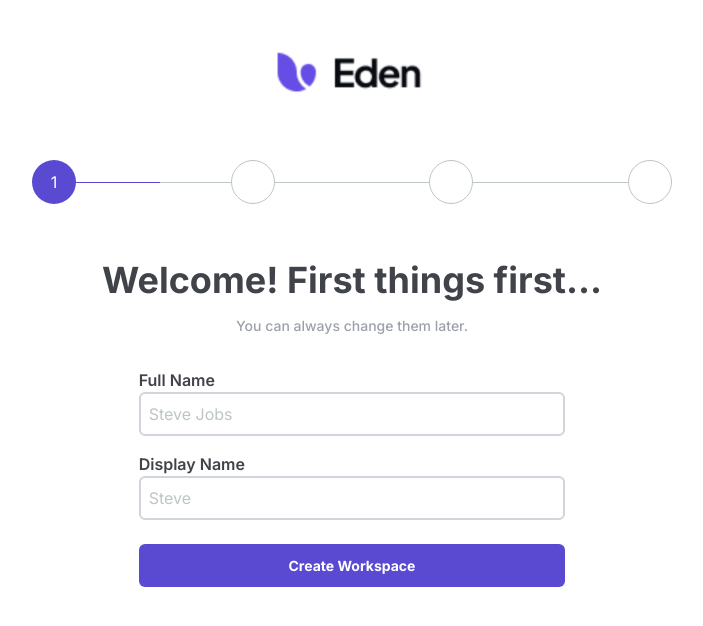
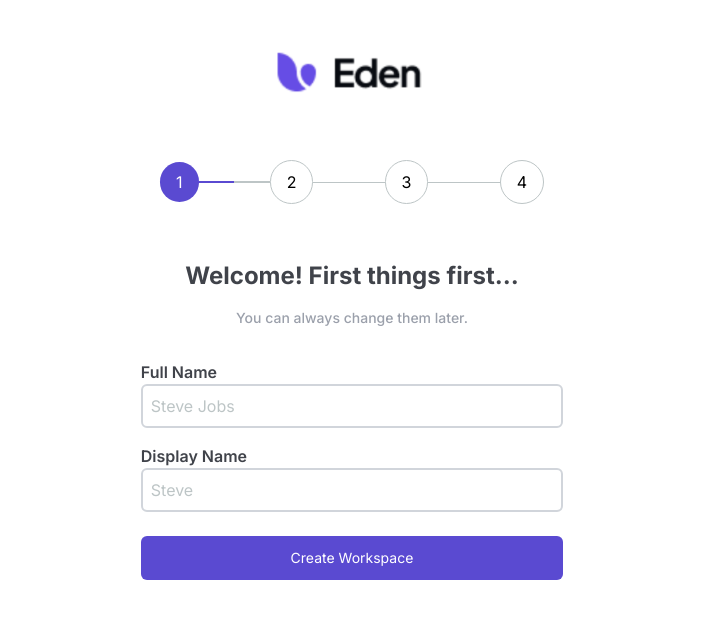
Before and after one commit to goofy1916/onboarding-ui, a Next.js app: page / in a window 1280 px wide. Shown: the top 626 px of the page, without its empty margins (288-991 px from the left). Built offline with nearby package versions, Linux system fonts and the light colour scheme.

Commit message:
Made stepper reusable and improved ui details.

```diff
--- a/components/ProcessStepper.js
+++ b/components/ProcessStepper.js
@@ -1,74 +1,54 @@
 import React from 'react';
 
-const ProcessStepper = ({ step, setCurrentStep }) => {
+const ProcessStepper = ({ NoOfSteps, step, setCurrentStep }) => {
   function changeStep(chosenStep) {
     if (chosenStep <= step) {
       setCurrentStep(chosenStep);
     }
   }
 
-  return (
-    <div className='w-3/4 my-14 h-[44px] mx-auto flex justify-center relative'>
-      <div className='flex w-full justify-between'>
+  function getSteps() {
+    var stepComponents = [];
+    for (var stepIndex = 1; stepIndex <= NoOfSteps; stepIndex++) {
+      stepComponents.push(
+        <>
           <div
-        onClick={() => changeStep(1)}
+            key={stepIndex}
+            onClick={() => changeStep(stepIndex)}
             className={
-            'cursor-pointer relative h-11 w-11 rounded-full z-10 flex items-center justify-center ' +
-            (step >= 1
-              ? 'bg-primary text-white'
-              : 'bg-white border-textsecondary text-black')
-          }
-        >
-          1
-        </div>
-        <div
-        onClick={() => changeStep(2)}
-          className={
-            'cursor-pointer relative h-11 w-11 rounded-full z-10 flex items-center text-white justify-center ' +
-            (step >= 2
+              'cursor-pointer relative aspect-square p-2 px-4 rounded-full z-10 flex items-center justify-center ' +
+              (step >= stepIndex
                 ? 'bg-primary text-white'
                 : 'bg-white border border-textsecondary text-black')
             }
           >
-          2
+            {stepIndex}
           </div>
+          {stepIndex != NoOfSteps && (
             <div
-        onClick={() => changeStep(3)}
               className={
-            'cursor-pointer relative h-11 w-11 rounded-full z-10 bg-primary flex items-center text-white justify-center ' +
-            (step >= 3
-              ? 'bg-primary text-white'
-              : 'bg-white border border-textsecondary text-black')
+                `h-[2px] z-10 w-full ` +
+                (stepIndex == step
+                  ? 'progress-bar-half'
+                  : stepIndex < step
+                  ? 'progress-bar-full'
+                  : '')
               }
-        >
-          3
-        </div>
-        <div
-        onClick={() => changeStep(4)}
-          className={
-            'cursor-pointer relative h-11 w-11 rounded-full z-10 bg-primary flex items-center text-white justify-center ' +
-            (step == 4
-              ? 'bg-primary text-white'
-              : 'bg-white border border-textsecondary text-black')
+            ></div>
+          )}
+        </>
+      );
     }
-        >
-          4
-        </div>
+    return stepComponents;
+  }
+
+  return (
+    <div className='w-full my-14 h-[44px] mx-auto flex justify-center relative'>
+      <div className='flex w-full h-full items-center justify-between'>
+        {NoOfSteps > 0 && getSteps()}
       </div>
       <div className='absolute top-1/2 w-full'>
         <div className='absolute h-[1px] z-0 bg-textsecondary w-full'></div>
-        <div
-          className={
-            'absolute h-[1px] z-0 bg-primary ' +
-            (step == 1
-              ? 'w-1/5'
-              : step == 2
-              ? 'w-1/2'
-              : step == 3
-              ? 'w-4/5'
-              : 'w-full')
-          }
-        ></div>
       </div>
     </div>
   );
--- a/components/SuccessStep.js
+++ b/components/SuccessStep.js
@@ -1,15 +1,14 @@
 import React from 'react';
 import { RiCheckFill } from 'react-icons/ri';
 
-const SuccessStep = ({userName, setCurrentStep }) => {
+const SuccessStep = ({ userName, step, setCurrentStep }) => {
+  return (
+    <div className='mt-20'>
+      <div className='w-16 h-16 mx-auto rounded-full flex items-center justify-center bg-primary'>
+        <RiCheckFill size={20} className='text-white' />
+      </div>
 
-  return (
-    <div>
-        <div className='w-16 h-16 mx-auto rounded-full flex items-center justify-center bg-primary'>
-            <RiCheckFill size={20} className='text-white'/>
-        </div>
-
-      <div className='mt-6 text-secondary text-center font-bold text-4xl'>
+      <div className='mt-12 text-secondary text-center font-bold text-2xl'>
         Congratulations, {userName}!
       </div>
       <div className='text-textSubTitle font-medium mt-4 text-sm mx-2 text-center'>
@@ -17,14 +16,14 @@ const SuccessStep = ({userName, setCurrentStep }) => {
       </div>
       <div
         className='bg-primary rounded-md mt-6
-          text-sm font-bold text-white w-2/3 mx-auto h-[43px]'
+          text-sm font-bold text-white w-[55%] mx-auto h-[44px]'
       >
         <button
-          onClick={() => setCurrentStep(1)}
+          onClick={() => alert("Congrats")}
           type='submit'
-          className='flex w-full h-full items-center justify-center'
+          className='flex w-full h-full font-normal items-center justify-center'
         >
-          Create Workspace
+          Launch Eden
         </button>
       </div>
     </div>
--- a/components/UsageType.js
+++ b/components/UsageType.js
@@ -2,19 +2,19 @@ import React from 'react';
 import { useState } from 'react';
 import { RiUser3Fill,RiTeamFill } from 'react-icons/ri';
 
-const UsageType = ({ setCurrentStep }) => {
+const UsageType = ({ step,setCurrentStep }) => {
 
     const [usageType, setUsageType] = useState("Personal")
 
   return (
     <div>
-      <div className='text-secondary text-center font-bold text-4xl'>
+      <div className='text-secondary text-center font-bold text-2xl'>
         How are you planning to use Eden?
       </div>
       <div className='text-textSubTitle font-medium mt-4 text-sm text-center'>
         We&apos;ll streamline your setup experience accordingly.
       </div>
-      <div className='flex mt-4 gap-6 mx-4 md:w-2/3 md:mx-auto'>
+      <div className='flex mt-4 gap-6 mx-4 w-[55%] md:mx-auto'>
         <div onClick={()=>setUsageType("Personal")} className={'cursor-pointer p-4 border-[2px] rounded-md ' + (usageType=="Personal"?"border-primary" : "border-textsecondary")} >
           <RiUser3Fill size={"20px"} className={(usageType=="Personal"?"text-primary" : "text-secondary")}/>
           <div className='mt-4 text-sm font-bold text-secondary'>
@@ -36,12 +36,12 @@ const UsageType = ({ setCurrentStep }) => {
       </div>
       <div
         className='bg-primary rounded-md mt-6
-          text-sm font-bold text-white w-2/3 mx-auto h-[43px]'
+          text-sm font-bold text-white mx-auto w-[55%] h-[44px]'
       >
         <button
-          onClick={() => setCurrentStep(4)}
+          onClick={() => setCurrentStep(step+1)}
           type='submit'
-          className='flex w-full h-full items-center justify-center'
+          className='flex w-full h-full font-normal items-center justify-center'
         >
           Create Workspace
         </button>
--- a/components/UserNameInfo.js
+++ b/components/UserNameInfo.js
@@ -1,6 +1,7 @@
 import React, { useState } from 'react';
 
 const UserNameInfo = ({
+  step,
   fullName,
   setFullName,
   userName,
@@ -16,20 +17,20 @@ const UserNameInfo = ({
     } else if (userName.length < 3) {
       setErrors({ userName: 'User name must be at least 3 characters' });
     } else {
-      setCurrentStep(2);
+      setCurrentStep(step+1);
     }
   };
 
   return (
     <div>
-      <div className='text-secondary text-center font-bold text-4xl'>
+      <div className='text-secondary text-center font-bold text-2xl'>
         Welcome! First things first...
       </div>
       <div className='text-textSubTitle font-medium mt-4 text-sm text-center'>
         You can always change them later.
       </div>
       <form
-        className='flex flex-col mx-auto mt-8 w-3/4 md:w-1/2'
+        className='flex flex-col mx-auto mt-8 w-[55%]'
         onSubmit={handleSubmit}
       >
         <label className='text-base font-semibold text-secondary '>
@@ -61,7 +62,7 @@ const UserNameInfo = ({
         <input
           type='submit'
           className='bg-primary rounded-md mt-6
-          text-sm font-bold text-white w-full h-[43px]'
+          text-sm font-normal text-white w-full h-[44px]'
           value='Create Workspace'
         />
       </form>
--- a/components/WorkplaceInfo.js
+++ b/components/WorkplaceInfo.js
@@ -2,6 +2,7 @@ import React from 'react';
 import { useState } from 'react';
 
 const WorkplaceInfo = ({
+  step,
   workplaceName,
   setWorkplaceName,
   workplaceURL,
@@ -17,20 +18,20 @@ const WorkplaceInfo = ({
         workplaceName: 'Workplace name must be at least 3 characters',
       });
     } else {
-      setCurrentStep(3);
+      setCurrentStep(step + 1);
     }
   };
 
   return (
     <div>
-      <div className='text-secondary text-center font-bold text-4xl'>
+      <div className='text-secondary text-center font-bold text-2xl'>
         Let&apos;s set up a home for all your work
       </div>
       <div className='text-textSubTitle mt-4 font-medium text-sm text-center'>
         You can always create another workspace later.
       </div>
       <form
-        className='flex flex-col mx-auto mt-8 w-3/4 md:w-1/2'
+        className='flex flex-col mx-auto mt-8 w-[55%]'
         onSubmit={handleSubmit}
       >
         <label className='text-base font-semibold text-[#40434A]'>
@@ -66,7 +67,7 @@ const WorkplaceInfo = ({
         </div>
         <input
           type='submit'
-          className='bg-[#5A4AD1] rounded-md mt-6 text-sm font-bold text-white w-full h-[43px]'
+          className='bg-[#5A4AD1] rounded-md mt-6 text-sm font-normal text-white w-full h-[44px]'
           value='Create Workspace'
         />
       </form>
--- a/pages/index.js
+++ b/pages/index.js
@@ -13,10 +13,38 @@ export default function Home() {
   const [workplaceName, setWorkplaceName] = useState('');
   const [workplaceURL, setWorkplaceURL] = useState('');
 
+  var steps = [
+    <UserNameInfo
+      key={0}
+      step={currentStep}
+      userName={userName}
+      setUserName={setUserName}
+      fullName={fullName}
+      setFullName={setFullName}
+      setCurrentStep={setCurrentStep}
+    />,
+    <WorkplaceInfo
+      key={1}
+      step={currentStep}
+      workplaceName={workplaceName}
+      setWorkplaceName={setWorkplaceName}
+      workplaceURL={workplaceURL}
+      setWorkplaceURL={setWorkplaceURL}
+      setCurrentStep={setCurrentStep}
+    />,
+    <UsageType key={2} step={currentStep} setCurrentStep={setCurrentStep} />,
+    <SuccessStep
+      key={3}
+      userName={userName}
+      step={currentStep}
+      setCurrentStep={setCurrentStep}
+    />,
+  ];
+
   return (
     <div className='container mx-auto'>
-      <div className='mx-2 md:w-2/3 md:mx-auto'>
-        <div className='mt-10 relative w-full h-16'>
+      <div className='mx-4 my-10 sm:w-4/5 md:w-3/5 sm:mx-auto'>
+        <div className='my-10 relative w-full h-16'>
           <Image
             layout='fill'
             objectFit='contain'
@@ -24,29 +52,14 @@ export default function Home() {
             src={'/logo.PNG'}
           />
         </div>
-        <ProcessStepper step={currentStep} setCurrentStep={setCurrentStep} />
-        {currentStep == 1 && (
-          <UserNameInfo
-            userName={userName}
-            setUserName={setUserName}
-            fullName={fullName}
-            setFullName={setFullName}
+        <div className='w-1/2 mx-auto'>
+          <ProcessStepper
+            NoOfSteps={steps.length}
+            step={currentStep}
             setCurrentStep={setCurrentStep}
           />
-        )}
-        {currentStep == 2 && (
-          <WorkplaceInfo
-            workplaceName={workplaceName}
-            setWorkplaceName={setWorkplaceName}
-            workplaceURL={workplaceURL}
-            setWorkplaceURL={setWorkplaceURL}
-            setCurrentStep={setCurrentStep}
-          />
-        )}
-        {currentStep == 3 && <UsageType setCurrentStep={setCurrentStep} />}
-        {currentStep == 4 && (
-          <SuccessStep userName={userName} setCurrentStep={setCurrentStep} />
-        )}
+        </div>
+        {steps[currentStep - 1]}
       </div>
     </div>
   );
--- a/styles/globals.css
+++ b/styles/globals.css
@@ -1,3 +1,11 @@
 @tailwind base;
 @tailwind components;
 @tailwind utilities;
+
+
+.progress-bar-half {
+    background: linear-gradient(to right, #5A4AD1 50% , #BDC5C6 50%);
+  }
+.progress-bar-full {
+    background: linear-gradient(to right, #5A4AD1 50% , #5A4AD1 50%);
+  }
```
Lines whose indentation alone changed are shown as unchanged.
